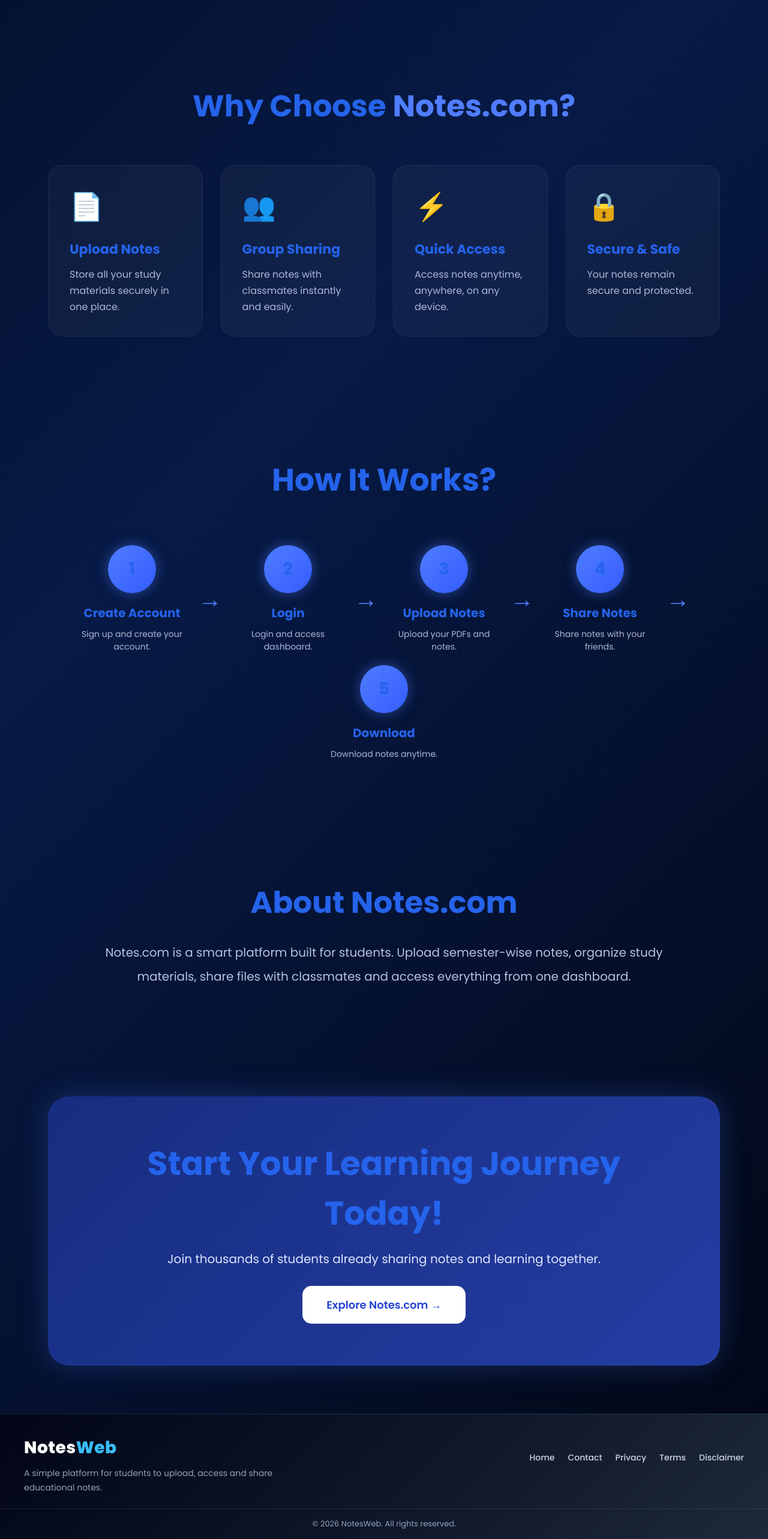
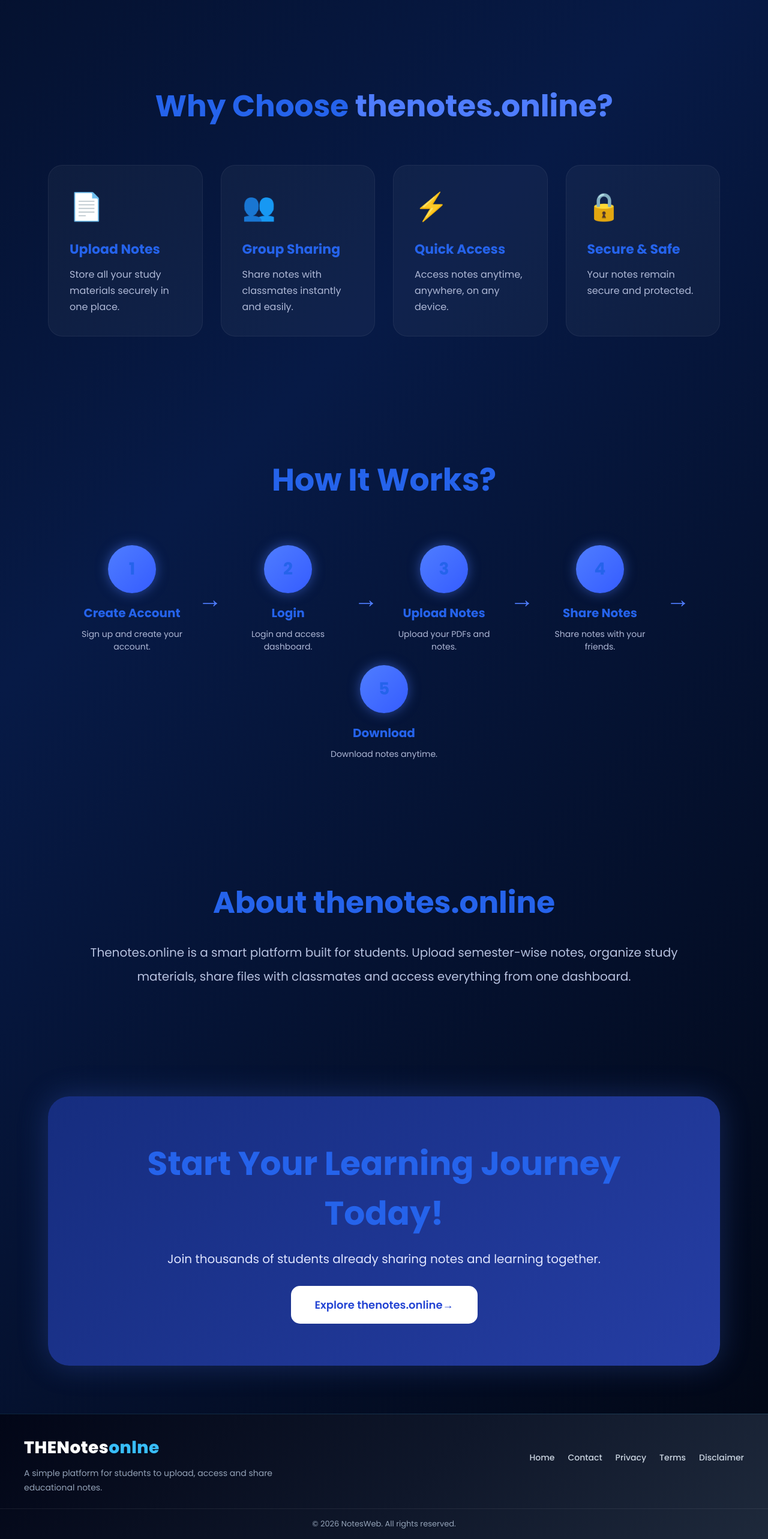
Before and after one commit to vidhyasagar118/notesweb, a React (Vite) app: page / in a window 1280 px wide. Shown: the part 1442-4008 px from the top of the page at 60% size. Built offline with nearby package versions, Linux system fonts and the light colour scheme; no server answers.

Commit message:
notes online e

```diff
--- a/src/components/Footer.jsx
+++ b/src/components/Footer.jsx
@@ -9,7 +9,7 @@
       <div className="footer-container">
         <div className="footer-brand">
           <Link to="/" className="footer-logo">
-            Notes<span>Web</span>
+           THENotes<span>onlne</span>
           </Link>
 
           <p>
--- a/src/pages/LandingPage.jsx
+++ b/src/pages/LandingPage.jsx
@@ -168,7 +168,7 @@
       >
 
         <h2>
-          Why Choose <span>Notes.com?</span>
+          Why Choose <span>thenotes.online?</span>
         </h2>
 
         <div className="features-grid">
@@ -302,10 +302,10 @@
         id="about"
       >
 
-        <h2>About Notes.com</h2>
+        <h2>About thenotes.online</h2>
 
         <p>
-          Notes.com is a smart platform built for
+          Thenotes.online is a smart platform built for
           students. Upload semester-wise notes,
           organize study materials, share files
           with classmates and access everything
@@ -333,7 +333,7 @@
             className="cta-btn"
             onClick={() => navigate("/login")}
           >
-            Explore Notes.com →
+            Explore thenotes.online→
           </button>
 
         </div>
```
